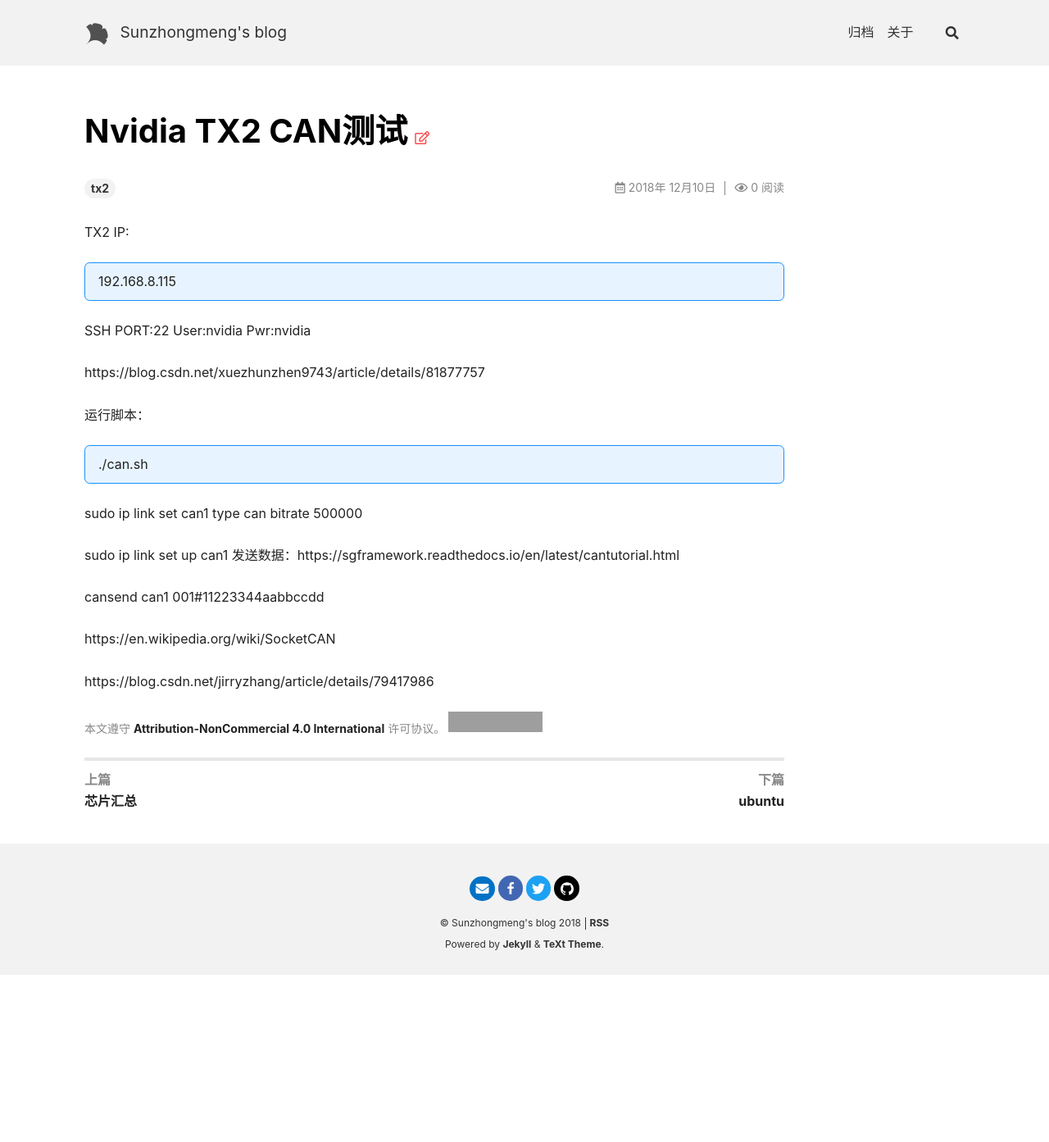
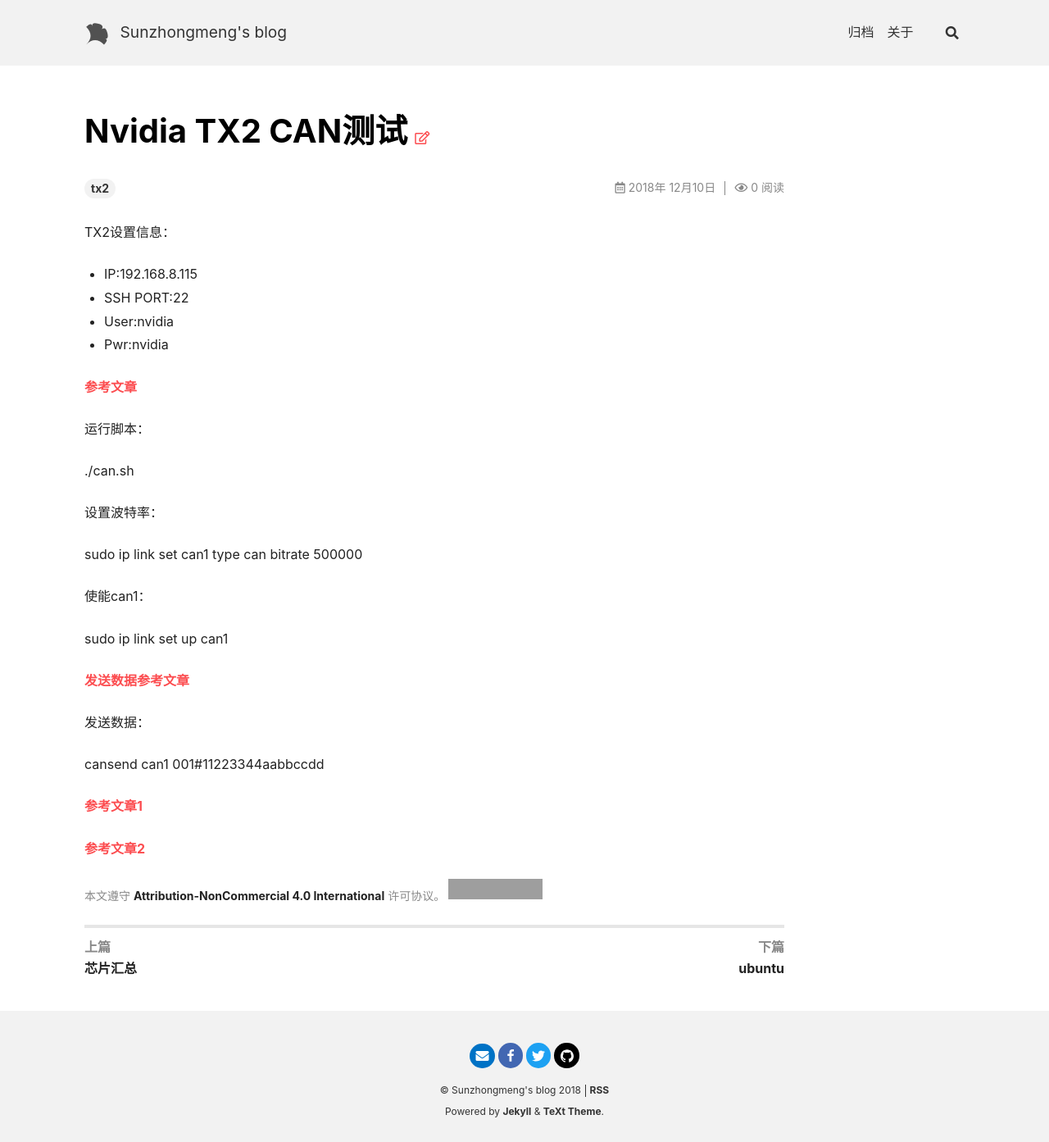
Before and after one commit to releung/sunzhongmeng.github.io, a Jekyll site: the page built from _posts/2018-12-10-nvidia-tx2-can.md, in a window 1280 px wide. Shown: the whole page at 82% size. Built offline with Jekyll 4.4.1, drawn with Linux system fonts in a browser that asks for light colours; nearby versions of some CDN libraries; comment, search, counter and statistics services are not loaded; before the commit the page ends 1189 px from its top, so only the background shows below that; grey boxes are pictures that could not be loaded.

Commit message:
change can

```diff
--- a/_posts/2018-12-10-nvidia-tx2-can.md
+++ b/_posts/2018-12-10-nvidia-tx2-can.md
@@ -5,29 +5,34 @@ category: tech
 tags: tx2
 key: can
 ---
-TX2 IP:
+TX2设置信息：
 
-192.168.8.115
-{:.info}
-SSH PORT:22
-User:nvidia
-Pwr:nvidia
+* IP:192.168.8.115
+* SSH PORT:22
+* User:nvidia
+* Pwr:nvidia
 
-https://blog.csdn.net/xuezhunzhen9743/article/details/81877757
+[ 参考文章](https://blog.csdn.net/xuezhunzhen9743/article/details/81877757)
 
 运行脚本：
 
 ./can.sh
-{:.info}
+
+
+设置波特率：
+
 sudo ip link set can1 type can bitrate 500000
 
+使能can1：
+
 sudo ip link set up can1
-发送数据：https://sgframework.readthedocs.io/en/latest/cantutorial.html
+
+[发送数据参考文章](https://sgframework.readthedocs.io/en/latest/cantutorial.html)
+
+发送数据：
 
 cansend can1 001#11223344aabbccdd
 
+[参考文章1](https://en.wikipedia.org/wiki/SocketCAN)
 
-https://en.wikipedia.org/wiki/SocketCAN
-
-
-https://blog.csdn.net/jirryzhang/article/details/79417986
+[参考文章2](https://blog.csdn.net/jirryzhang/article/details/79417986)
```
